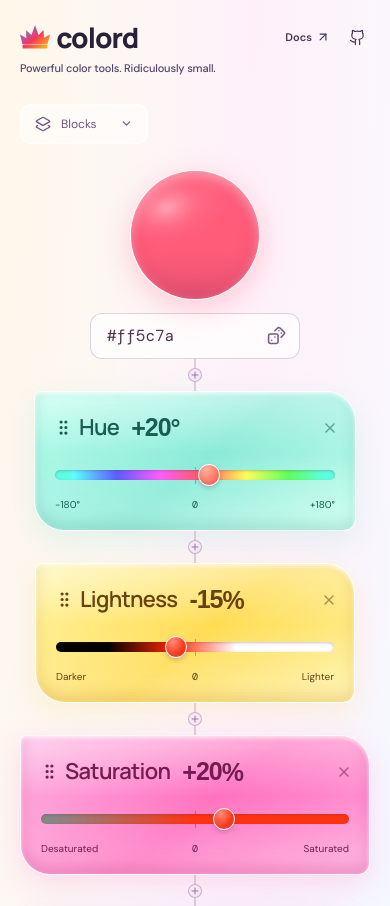
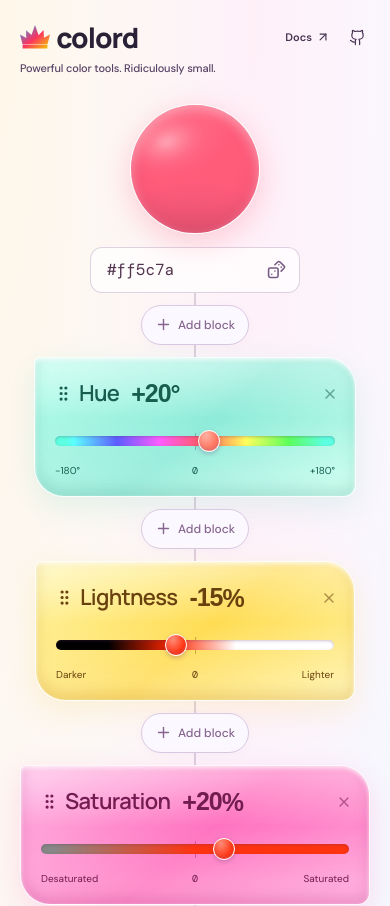
Before and after one commit to omgovich/colord-website, a Next.js app: page / in a window 390 px wide. Shown: the top 906 px of the page. Built offline with nearby package versions, Linux system fonts and the light colour scheme.

Commit message:
Simplify mobile block insertion controls

```diff
--- a/app/globals.css
+++ b/app/globals.css
@@ -616,6 +616,9 @@ svg {
   inset: -10px;
   border-radius: 50%;
 }
+.insert-point-label {
+  display: none;
+}
 .insert-point:hover,
 .insert-point:focus-visible {
   transform: scale(1.45);
@@ -1431,9 +1434,6 @@ svg {
   color: #50345e;
   outline: none;
 }
-.mobile-blocks-toolbar {
-  display: none;
-}
 .block-menu {
   z-index: 100;
   width: min(248px, calc(100vw - 24px));
@@ -1480,22 +1480,6 @@ svg {
   flex-shrink: 0;
   border-radius: 4px 9px 5px 9px;
 }
-.mobile-blocks-button {
-  display: flex;
-  align-items: center;
-  gap: 10px;
-  height: 40px;
-  padding: 0 14px;
-  background: #ffffff80;
-  border: 1px solid #ffffffbb;
-  color: #70537d;
-  border-radius: 10px;
-  font-size: 12px;
-  box-shadow: inset 0 1px 3px #fff;
-}
-.mobile-blocks-button > svg:last-child {
-  margin-left: 13px;
-}
 @keyframes popover-in {
   from {
     opacity: 0;
@@ -1554,10 +1538,37 @@ svg {
   .operations-library {
     display: none;
   }
-  .mobile-blocks-toolbar {
+  .insert-slot {
+    min-height: 64px;
+  }
+  .insert-point {
     display: flex;
-    width: 100%;
-    margin-bottom: 28px;
+    justify-content: center;
+    gap: 6px;
+    width: auto;
+    height: 40px;
+    padding: 0 13px;
+    border-radius: 22px;
+    border-color: #d9c9e2;
+    background: #fcf8ff;
+    box-shadow: 0 2px 8px #80678c0a;
+  }
+  .insert-point::before {
+    inset: -2px;
+    border-radius: inherit;
+  }
+  .insert-point > svg {
+    width: 17px;
+    height: 17px;
+  }
+  .insert-point-label {
+    display: inline;
+    font-size: 12px;
+    font-weight: 500;
+  }
+  .insert-point:hover,
+  .insert-point:focus-visible {
+    transform: scale(1.04);
   }
   .right-rail {
     position: static;
@@ -1606,9 +1617,6 @@ svg {
   .workspace {
     padding-top: 27px;
     width: calc(100% - 40px);
-  }
-  .mobile-blocks-toolbar {
-    margin-bottom: 26px;
   }
   .color-flow {
     max-width: 390px;
--- a/components/playground.tsx
+++ b/components/playground.tsx
@@ -56,10 +56,8 @@ import {
 } from "motion/react";
 import {
   Check,
-  ChevronDown,
   Dices,
   GripVertical,
-  Layers2,
   Plus,
   RotateCcw,
   X,
@@ -398,6 +396,7 @@ function InsertSlot({
         {...menuProps}
       >
         <Plus size={10} />
+        <span className="insert-point-label">Add block</span>
       </button>
       <AnimatePresence>
         {opening && kind && (
@@ -1048,16 +1047,6 @@ export default function Playground() {
               ))}
             </div>
           </aside>
-          <div className="mobile-blocks-toolbar">
-            <button
-              className="mobile-blocks-button"
-              {...blockTriggerProps(`${inputId}-blocks`)}
-            >
-              <Layers2 size={16} />
-              Blocks
-              <ChevronDown size={13} />
-            </button>
-          </div>
           <div className="color-flow">
             <div className="source-color">
               <ColorPicker
--- a/components/site-entrance.css
+++ b/components/site-entrance.css
@@ -6,7 +6,6 @@
   :is(
     .shell-header-identity,
     .shell-header-nav,
-    .mobile-blocks-toolbar,
     .source-color,
     .library-heading,
     .library-operation,
@@ -23,9 +22,6 @@
 
 .site-entering .shell-header-nav {
   --entrance-delay: 60ms;
-}
-.site-entering .mobile-blocks-toolbar {
-  --entrance-delay: 100ms;
 }
 .site-entering .source-color {
   --entrance-delay: 120ms;
```
